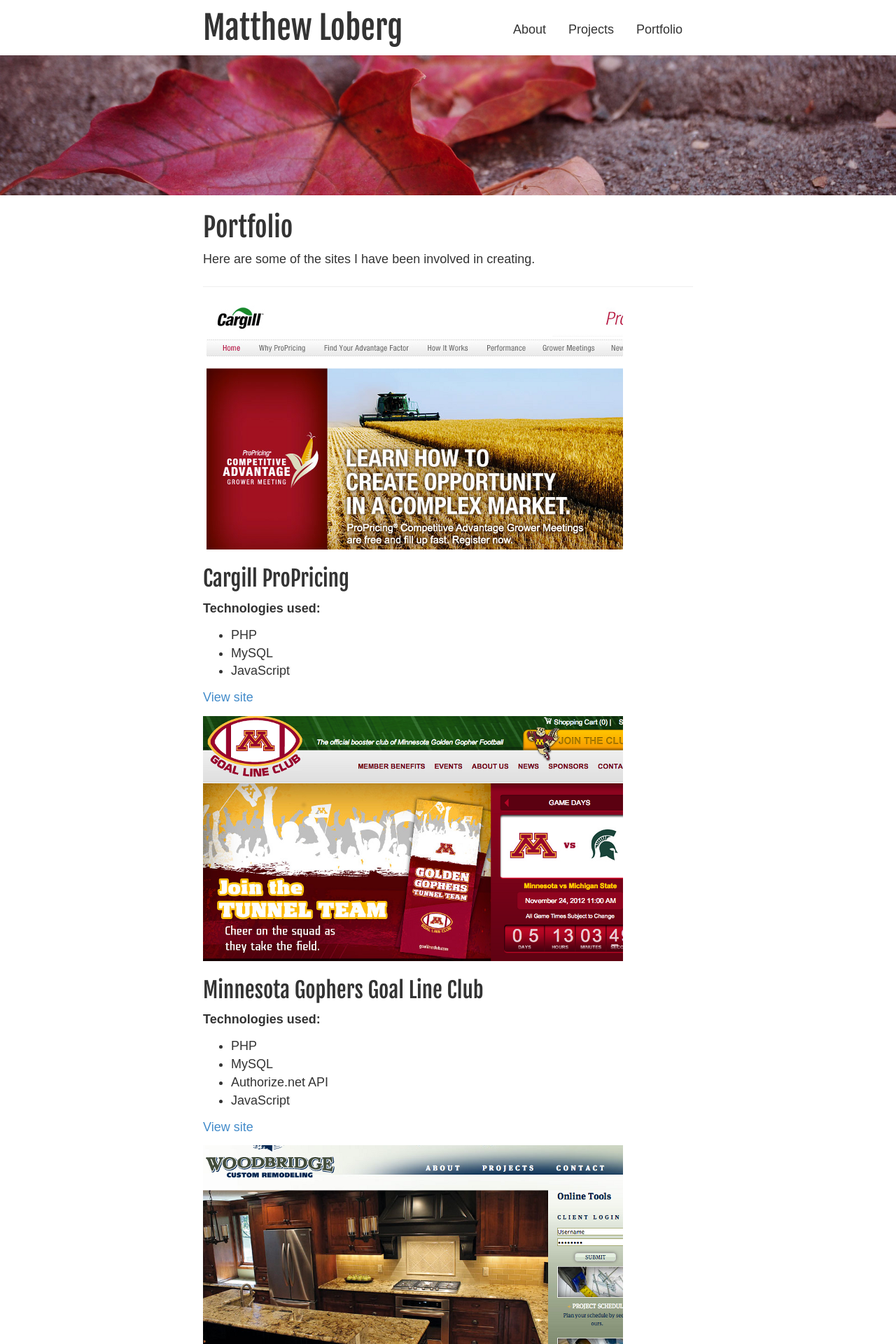
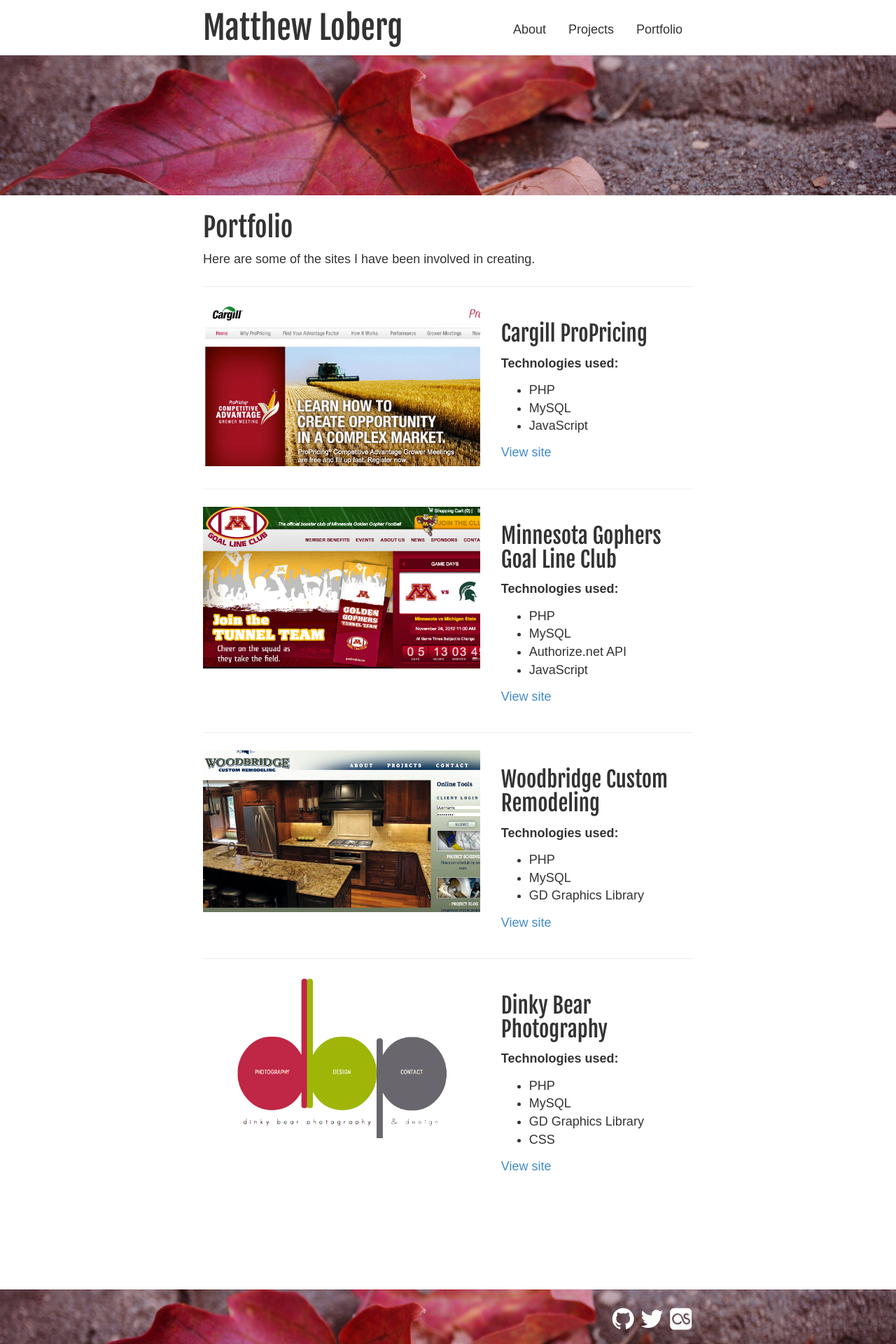
Before and after one commit to mloberg/mloberg.github.com, a Jekyll site: the page built from site/portfolio.html, in a window 1280 px wide. Shown: the top 1920 px of the page at 70% size. Built offline with Jekyll 4.4.1, drawn with Linux system fonts in a browser that asks for light colours; some web fonts are replaced.

Commit message:
Update grid layout in portfolio
Portfolio was still using spanN format from Bootstrap 2. Updated to
Bootstrap 3 grid (col-md-N).

```diff
--- a/site/portfolio.html
+++ b/site/portfolio.html
@@ -5,14 +5,13 @@
 <h2 class="text-center-xs">Portfolio</h2>
 <p>Here are some of the sites I have been involved in creating.</p>
 
-<hr>
-
 {% for item in site.data.portfolio %}
-  <div class="row-fluid portfolio">
-    <div class="span5">
+  <hr>
+  <div class="row portfolio">
+    <div class="col-md-7">
       <a href="{{ item.link }}" target="_blank"><img src="{{ item.image }}" alt="{{ item.name }}"></a>
     </div>
-    <div class="span7">
+    <div class="col-md-5">
       <h3>{{ item.name }}</h3>
       <p><strong>Technologies used:</strong></p>
       <ul>
```
